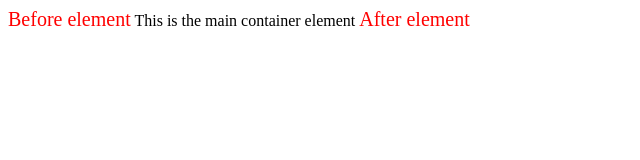
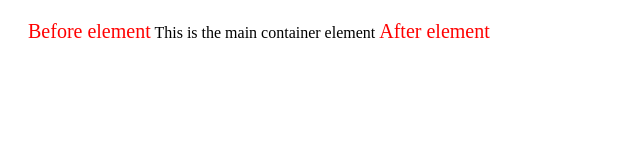
Before and after one commit to acciojob/pseudo-class-gamesense31, a website: page main.html in a window 1280 px wide. Shown: the whole page, without its empty margins (0-640 px from the left). Drawn offline with Linux system fonts and the light colour scheme.

Commit message:
created a submission

```diff
--- a/main.html
+++ b/main.html
@@ -5,6 +5,9 @@
     <meta name="viewport" content="width=device-width, initial-scale=1.0">
     <title>Document</title>
     <style>
+		#container {
+			margin: 20px;
+		}
         #container::before{
             content: "Before element";
             color: #f00;
```
